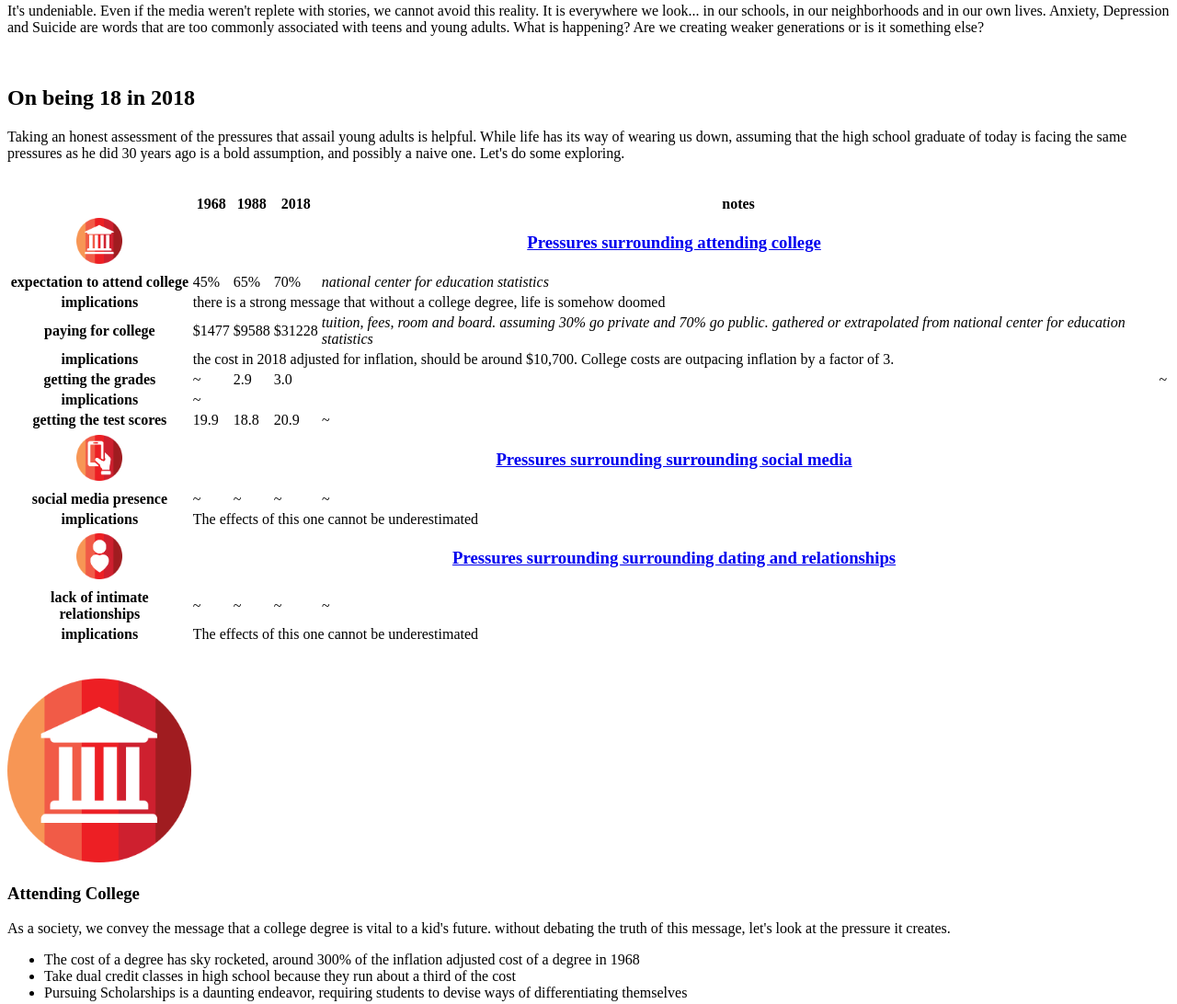
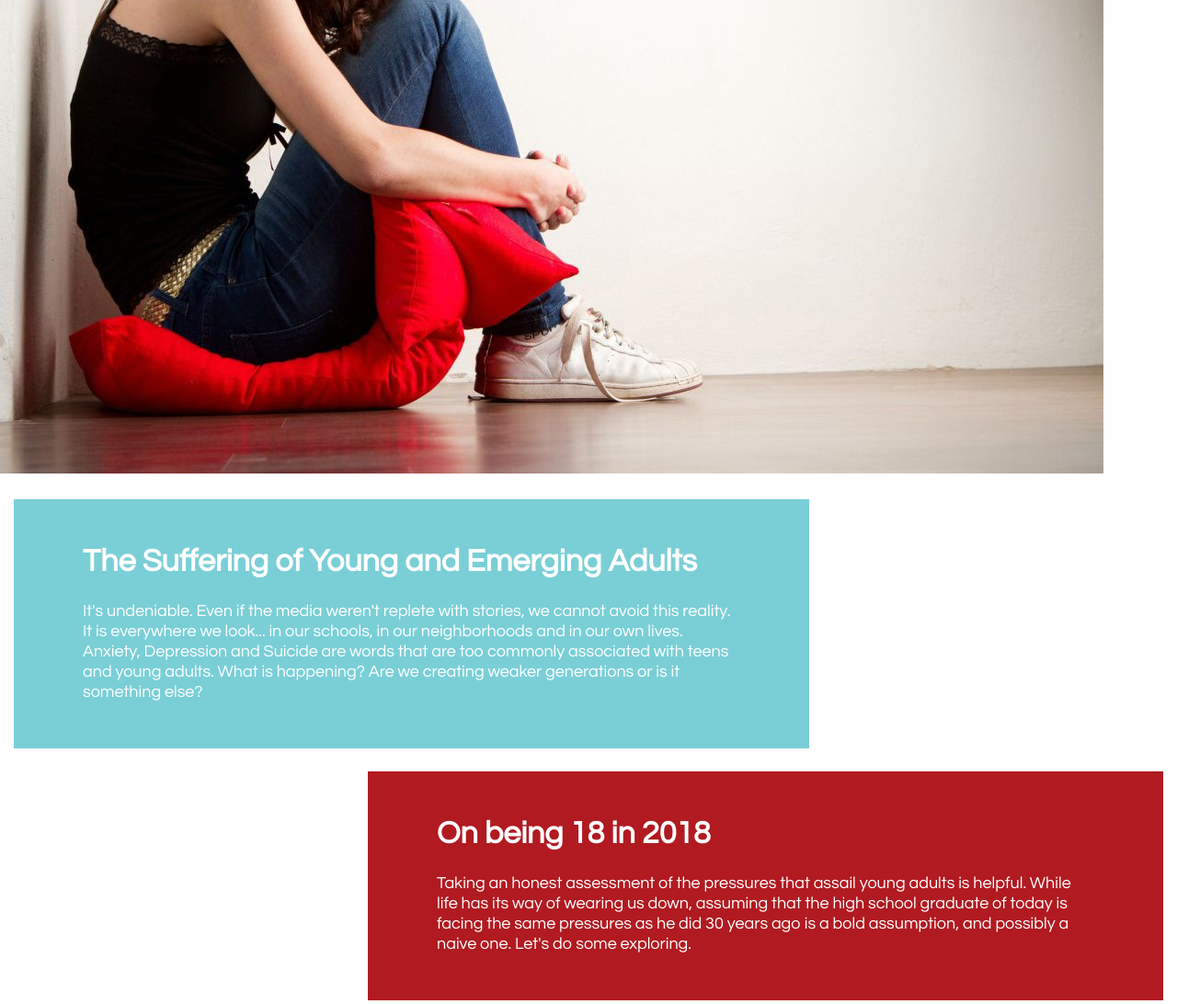
Before and after one commit to jmartin1000/html-me-something, a plain HTML site: page index.html in a window 1280 px wide. Shown: the part 283-1375 px from the top of the page at 92% size. Drawn offline with Linux system fonts and the light colour scheme.

Commit message:
first stab at styling index

```diff
--- a/index.html
+++ b/index.html
@@ -1,106 +1,85 @@
 <!DOCTYPE html>
 <html>
     <head>
+        <link rel="stylesheet" type="text/css" href="styles.css">
         <title>Suffering of Young Adults</title>
     </head>
     <body>
-        <img src="./images/Teens.jpg" alt="image of woman worrying">
-        <h1>The Suffering of Young and Emerging Adults</h1>
-        <p>It's undeniable. Even if the media weren't replete with stories, we cannot avoid this reality. It is
+        <img src="./images/teen_depressed.jpg" alig="middle" alt="image of woman worrying">
+        <div class="bluebox">
+            <h2>The Suffering of Young and Emerging Adults</h2>
+            <p class="white">It's undeniable. Even if the media weren't replete with stories, we cannot avoid this reality. It is
             everywhere we look... in our schools, in our neighborhoods and in our own lives. Anxiety, Depression
             and Suicide are words that are too commonly associated with teens and young adults. What is happening?
             Are we creating weaker generations or is it something else? </p>
-        <br>
+        </div>
+        <div class="redbox">
             <h2>On being 18 in 2018</h2>
-        <p>Taking an honest assessment of the pressures that assail young adults is helpful. While life has its
+            <p class="white">Taking an honest assessment of the pressures that assail young adults is helpful. While life has its
             way of wearing us down, assuming that the high school graduate of today is facing the same pressures as
             he did 30 years ago is a bold assumption, and possibly a naive one. Let's do some exploring.
             </p>
-        <br>
+        </div>
         <table>
             <thead>
                 <tr>
-                    <th></th>
-                    <th>1968</th>
-                    <th>1988</th>
-                    <th>2018</th>
-                    <th>notes</th>
+                    <th class="col-I"></th>
+                    <th class="col-II">1968</th>
+                    <th class="col-III">1988</th>
+                    <th class="col-IV">2018</th>
                 </tr>
             </thead>
             <tbody>
                 <tr>
-                    <th><img src="./images/university.png" height="50" width="50"></th>
-                    <th colspan="4"><h3><a href="#universities">Pressures surrounding attending college</a></h3></th>
+                    <td><a href="#universities"><img src="./images/university.png" height="50" width="50"></a></td>
+                    <td colspan="2"><h6>Pressures surrounding attending college</h6></td>
+                    <td></td>
                 </tr>
                 <tr>
-                    <th>expectation to attend college</th>
+                    <td>expectation to attend college</td>
                     <td>45%</td>
                     <td>65%</td>
                     <td>70%</td>
-                    <td><em>national center for education statistics</em></td>
                 </tr>
                 <tr>
-                    <th>implications</th>
-                    <td colspan="4">there is a strong message that without a college degree, life is somehow doomed</td>
-                </tr>
-                <tr>
-                    <th>paying for college</th>
+                    <td>paying for college</td>
                     <td>$1477</td>
                     <td>$9588</td>
                     <td>$31228</td>
-                    <td><em>tuition, fees, room and board. assuming 30% go private and 70% go public. gathered or extrapolated from national center for education statistics</em></td>
                 </tr>
                 <tr>
-                    <th>implications</th>
-                    <td colspan="4">the cost in 2018 adjusted for inflation, should be around $10,700. College costs are outpacing inflation by a factor of 3.</td>
-                </tr>
-                <tr>
-                    <th>getting the grades</th>
+                    <td>getting the grades</td>
                     <td>&#126;</td>
                     <td>2.9</td>
                     <td>3.0<td>
-                    <td><em>&#126;</em></td>
                 </tr>
                 <tr>
-                    <th>implications</th>
-                    <td colspan="4">&#126;</td>
-                </tr>
-                <tr>
-                    <th>getting the test scores</th>
+                    <td>getting the test scores</td>
                     <td>19.9</td>
                     <td>18.8</td>
                     <td>20.9</td>
-                    <td><em>&#126;</em></td>
                 </tr>
                 <tr>
-                    <th><img src="./images/social-media.png" height="50" width="50"></th>
-                    <th colspan="4"><h3><a href="#social-media">Pressures surrounding surrounding social media</a></h3></th>
+                    <td><a href="#social-media"><img src="./images/social-media.png" height="50" width="50"></a></td>
+                    <td colspan="2"><h6>Pressures surrounding social media</h6></td>
+                    <td></td>
                 </tr>
                 <tr>
-                    <th>social media presence</th>
+                    <td>social media presence</td>
                     <td>&#126;</td>
                     <td>&#126;</td>
                     <td>&#126;</td>
-                    <td><em>&#126;</em></td>
                 </tr>
                 <tr>
-                    <th>implications</th>
-                    <td colspan="4">The effects of this one cannot be underestimated</td>
+                    <td><a href="#relationships"><img src="./images/relationships.png" height="50" width="50"></a></td>
+                    <td colspan="2"><h6>Pressures surrounding dating and relationships</h6></td>
+                    <td></td>
                 </tr>
                 <tr>
-                    <th><img src="./images/relationships.png" height="50" width="50"></th>
-                    <th colspan="4"><h3><a href="#relationships">Pressures surrounding surrounding dating and relationships</a></h3></th>
-                </tr>
-                <tr>
-                    <th>lack of intimate relationships</th>
+                    <td>lack of intimate relationships</td>
                     <td>&#126;</td>
                     <td>&#126;</td>
                     <td>&#126;</td>
-                    <td><em>&#126;</em></td>
-                </tr>
-                <tr>
-                    <th>implications</th>
-                    <td colspan="4">The effects of this one cannot be underestimated</td>
                 </tr>
             </tbody>
         </table>
--- a/styles.css
+++ b/styles.css
@@ -46,3 +46,175 @@ table {
 	border-collapse: collapse;
 	border-spacing: 0;
 }
+
+body{
+    background-color: #f1foee;
+}
+
+p {
+    margin: 10px 35px 10px 35px;
+    font-family: "Avant Garde", Avantgarde, "Century Gothic", CenturyGothic, AppleGothic, sans-serif;
+    font-size: 18px;
+    font-style: normal;
+    font-variant: normal;
+    font-weight: 400;
+    line-height: 22px;
+}
+
+.bluebox {
+    margin: 25px 400px 25px 15px;
+    padding: 25px 25px 25px 25px;
+    background-color: #7acfd6;
+ }
+
+.redbox {
+    margin: 25px 15px 25px 400px;
+    padding: 25px 25px 25px 25px;
+    background-color: #b11a21;
+ }
+
+.white {
+    margin: 25px 50px 25px 50px;
+    font-family: "Avant Garde", Avantgarde, "Century Gothic", CenturyGothic, AppleGothic, sans-serif;
+    font-size: 18px;
+    font-style: normal;
+    font-variant: normal;
+    font-weight: 400;
+    line-height: 22px;
+    color: white;
+}
+
+h1 {
+    margin: 50px 75px 25px 75px;
+    font-family: "Avant Garde", Avantgarde, "Century Gothic", CenturyGothic, AppleGothic, sans-serif;
+    font-size: 34px;
+    font-style: normal;
+    font-variant: normal;
+    font-weight: bold;
+    line-height: 36px;
+    color: white;
+}
+h2 {
+    margin: 25px 50px 25px 50px;
+    font-family: "Avant Garde", Avantgarde, "Century Gothic", CenturyGothic, AppleGothic, sans-serif;
+    font-size: 34px;
+    font-style: normal;
+    font-variant: normal;
+    font-weight: bold;
+    line-height: 36px;
+    color: white;
+}
+h3 {
+    margin: 50px 75px 25px 75px;
+    font-family: "Avant Garde", Avantgarde, "Century Gothic", CenturyGothic, AppleGothic, sans-serif;
+    font-size: 24px;
+    font-style: normal;
+    font-variant: normal;
+    font-weight: normal;
+    line-height: 26px;
+}
+h4 {
+    margin: 50px 75px 25px 75px;
+    font-family: "Avant Garde", Avantgarde, "Century Gothic", CenturyGothic, AppleGothic, sans-serif;
+    font-size: 20px;
+    font-style: normal;
+    font-variant: normal;
+    font-weight: bold;
+    line-height: 22px;
+}
+h5 {
+    margin: 50px 75px 25px 75px;
+    font-family: "Avant Garde", Avantgarde, "Century Gothic", CenturyGothic, AppleGothic, sans-serif;
+    font-size: 20px;
+    font-style: normal;
+    font-variant: normal;
+    font-weight: normal;
+    line-height: 22px;
+}
+h6 {
+    margin: 5px 5px 5px 5px;
+    font-family: "Avant Garde", Avantgarde, "Century Gothic", CenturyGothic, AppleGothic, sans-serif;
+    font-size: 18px;
+    font-style: normal;
+    font-variant: normal;
+    font-weight: bold;
+    line-height: 20px;
+}
+blockquote {
+    margin: 50px 75px 25px 75px;
+    font-family: "Avant Garde", Avantgarde, "Century Gothic", CenturyGothic, AppleGothic, sans-serif;
+    font-size: 21px;
+    font-style: normal;
+    font-variant: normal;
+    font-weight: 400;
+    line-height: 30px;
+}
+pre { font-family: "Avant Garde", Avantgarde, "Century Gothic", CenturyGothic, AppleGothic, sans-serif;
+    font-size: 13px;
+    font-style: normal;
+    font-variant: normal;
+    font-weight: 400;
+    line-height: 18px;
+}
+
+table {
+    font-family: "Avant Garde", Avantgarde, "Century Gothic", CenturyGothic, AppleGothic, sans-serif;
+    text-align: left;
+    line-height: 40px;
+    max-width: 1200px;
+    margin: 50px 50px 50px 50px;
+    table-layout: auto;
+    padding: 10px 10px 10px 10px;
+}
+
+thead {
+    background: #7acfd6;
+    color: #ffffff;
+    border: none;
+    font-size: 22px;
+}
+
+td:first-child {
+    padding: 20px 15px 5px 20px;
+    text-align: left;
+    font-weight: bold;
+}
+
+th {
+    line-height: 80px;
+    font-weight: bold;
+    text-align: center;
+}
+
+thead tr:last-child th {
+    border-bottom: 3px solid #ddd;
+}
+
+tbody tr:last-child td {
+    border: none;
+}
+
+  tbody td {
+    border-bottom: 1px solid #ddd;
+    text-align: center
+  }
+
+  td:last-child {
+    padding-right: 10px;
+  }
+
+  .col-I {
+      width: 31%
+  }
+
+  .col-II {
+      width: 23%
+  }
+
+  .col-III {
+      width: 23%
+  }
+
+  .col-IV {
+      width: 23%
+  }
```
Also changed, not shown: images/teen_depressed.jpg (added). Lines whose indentation alone changed are shown as unchanged.
